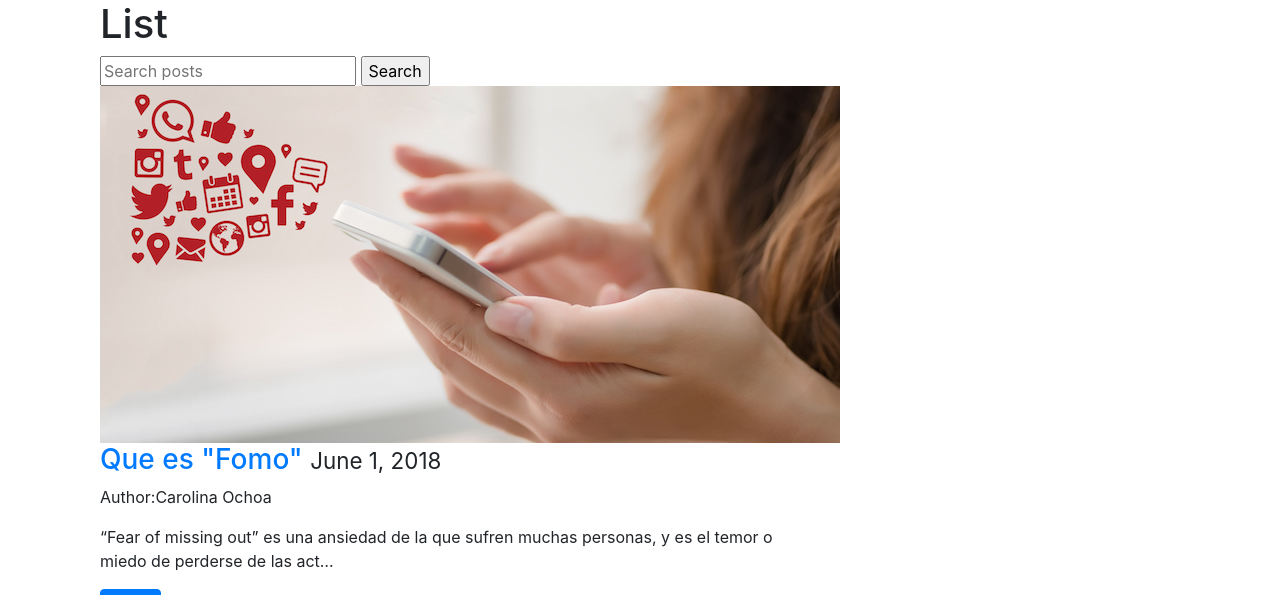
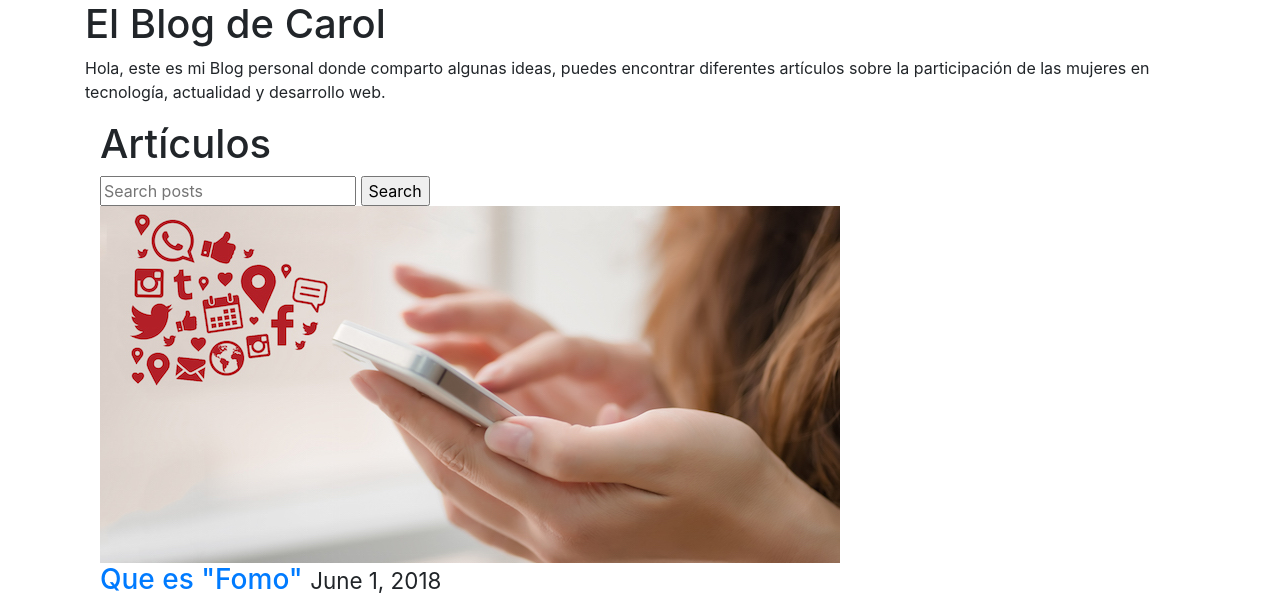
Before and after one commit to Caritochoa/BlogDjango, a Django app: page / in a window 1280 px wide. Shown: the top 595 px of the page. Run offline with Django 3.2, Linux system fonts and the light colour scheme; a user stored in the database is signed in; data comes from the database, SQL or seed files in the repository; both versions use the stored data as it was after the commit; some libraries are stand-ins or nearby versions.

Commit message:
up to date 1Junio

```diff
--- a/BlogdeCarol/posts/views.py
+++ b/BlogdeCarol/posts/views.py
@@ -5,7 +5,7 @@ from django.db.models import Q
 from django.shortcuts import render, get_object_or_404, redirect
 from django.core.paginator import EmptyPage, PageNotAnInteger, Paginator
 from django.utils import timezone
-#probando unos cambiesitos
+
 
 
 from .models import Post
@@ -14,13 +14,12 @@ from .forms import PostForm
 
 def post_create(request):
 	if not request.user.is_staff or not request.user.is_superuser:
-		raise http404
+		raise Http404
 
 	form = PostForm(request.POST or None, request.FILES or None)
 	if form.is_valid():
 		instance = form.save(commit = False)
 		instance.user = request.user
-		print(form.cleaned_data.get('title'))#comparar esta linea particular.
 		instance.save()
 		messages.success(request, "Post succesfully created")
 		return HttpResponseRedirect(instance.get_absolute_url())
@@ -28,6 +27,7 @@ def post_create(request):
 		"form": form,
 	}
 	return render(request, "post_form.html", context)
+
 
 
 def post_detail(request, slug=None):
@@ -67,7 +67,7 @@ def post_list(request):
 
 	context = {
 		"object_list": queryset,
-		"title": "List",
+		"title": "Artículos",
 		"page_request:var": page_request_var
 	}
 	return render(request,"post_list.html", context)
@@ -97,7 +97,7 @@ def post_update(request, slug = None):
 def post_delete(request, id= None):
 	if request.user.is_staff or request or not request.user.is_superuser:
 		raise http404
-	instance = get_object_or_404(Post, id=id)
+	instance = get_object_or_404(Post, slug = slug)
 	instance.delete()
 	messages.success(request, "Succesfully Deleted")
 	return redirect("posts:list")
--- a/BlogdeCarol/templates/base.html
+++ b/BlogdeCarol/templates/base.html
@@ -4,7 +4,7 @@
 {% load staticfiles %}
 
 <head>
-	<title>{% block head_title %} Titulo del Blog {% endblock head_title %}</title>
+	<title>{% block head_title %} El Blog de Carol {% endblock head_title %}</title>
 	{% block style%}{% endblock style %}
 
 	<link rel="stylesheet" href="https://stackpath.bootstrapcdn.com/bootstrap/4.1.1/css/bootstrap.min.css" integrity="sha384-WskhaSGFgHYWDcbwN70/dfYBj47jz9qbsMId/iRN3ewGhXQFZCSftd1LZCfmhktB" crossorigin="anonymous">
--- a/BlogdeCarol/templates/post_list.html
+++ b/BlogdeCarol/templates/post_list.html
@@ -1,6 +1,9 @@
 {% extends "base.html" %}
 
 {% block content %}
+<h1> El Blog de Carol </h1>
+
+<p> Hola, este es mi Blog personal donde comparto algunas ideas, puedes encontrar diferentes artículos sobre la participación de las mujeres en tecnología, actualidad y desarrollo web. <p>
 
 	<div class = 'col-sm-8 col-sm-offset-2'>
 	<h1>{{ title }}</h1>
@@ -11,10 +14,13 @@
 
 
 	{% for obj in object_list %}
+
 	<div class = "row">
 	<div class = 'col-sm-12'>
 	<div class = "thumbnail">
+
 		{% if obj.image %}
+
 		<img src="{{ obj.image.url }}" class="img-responsive" />
 		{% endif %}
 
```
Also changed, not shown: BlogdeCarol/db.sqlite3, media_cdn/None/FOMO-04.jpg (added).
